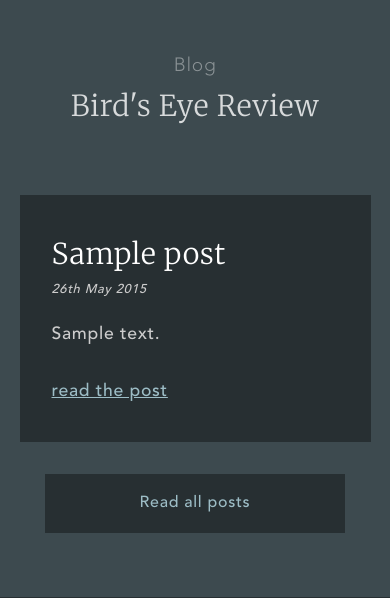
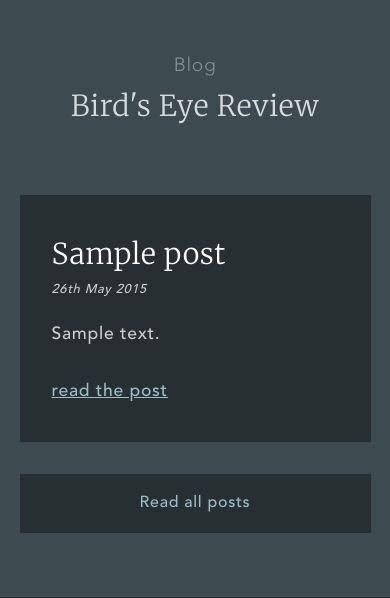
Before and after one commit to 7Mears/vireo, a WordPress theme: the page made by themes/vireo/front-page.php in a window 390 px wide. Shown: the part 2180-2778 px from the top of the page. Run offline with PHP 8.4 and a stand-in for WordPress, Linux system fonts and the light colour scheme; the site name, menu and one post (Sample post) are stand-ins, and other content is empty; some libraries are stand-ins or nearby versions.

Commit message:
front-page readd all posts button, to 100 width

```diff
--- a/themes/vireo/sass/theme/_frontpage.scss
+++ b/themes/vireo/sass/theme/_frontpage.scss
@@ -230,6 +230,10 @@
   margin: $padding-main auto 0 auto;
   width: 300px;
 
+  @include bp-small {
+    width: 100%;
+  }
+
   a {
     text-decoration: none;
     color: $color2;
--- a/themes/vireo/style.css
+++ b/themes/vireo/style.css
@@ -1188,6 +1188,11 @@ object {
   margin: 2em auto 0 auto;
   width: 300px;
 }
+@media only screen and (max-width: 30em) {
+  .read-all-posts {
+    width: 100%;
+  }
+}
 .read-all-posts a {
   text-decoration: none;
   color: #9DBDC6;
```
